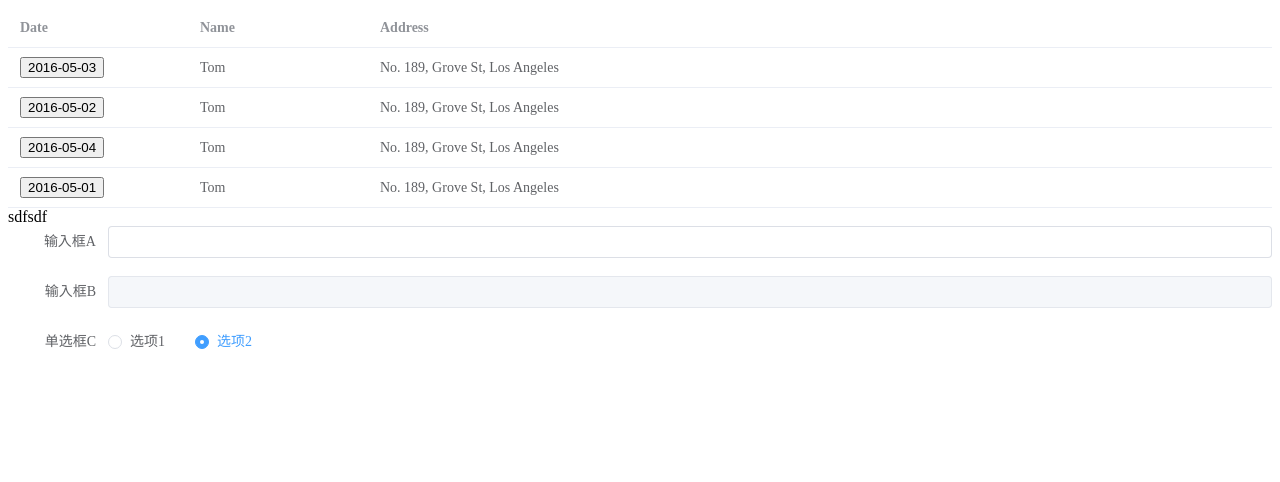
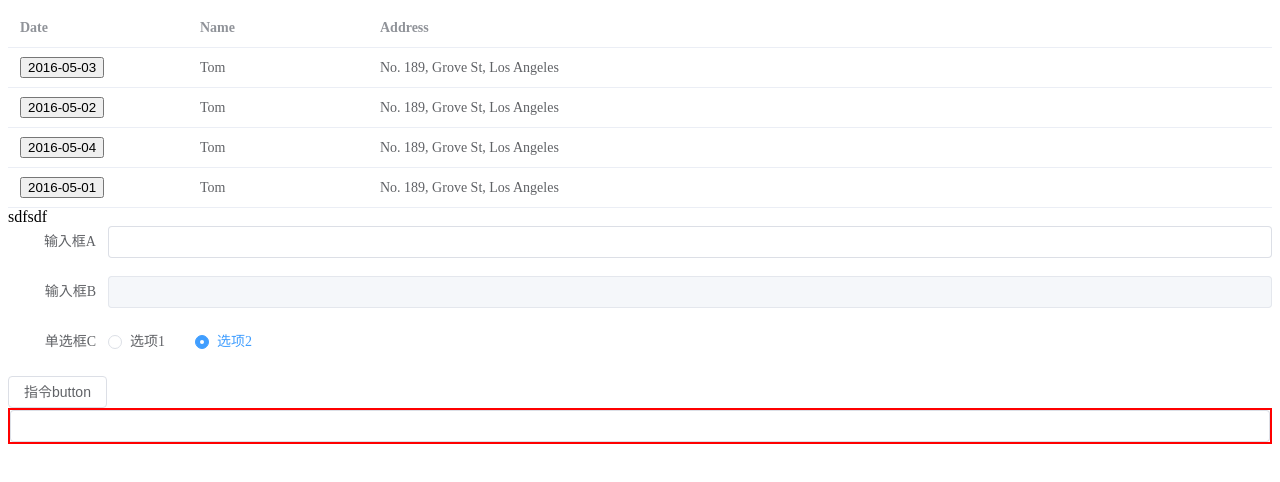
Before and after one commit to qiulinfang/my-vue-app, a Vue app: page / in a window 1280 px wide. Shown: the top 482 px of the page. Built offline with nearby package versions, Linux system fonts and the light colour scheme; no server answers.

Commit message:
vue指令实践

```diff
--- a/components.d.ts
+++ b/components.d.ts
@@ -8,15 +8,19 @@ export {}
 declare module 'vue' {
   export interface GlobalComponents {
     Coin: typeof import('./src/components/coin.vue')['default']
+    Direct: typeof import('./src/components/direct.vue')['default']
+    ElButtom: typeof import('element-plus/es')['ElButtom']
     ElButton: typeof import('element-plus/es')['ElButton']
     ElDrawer: typeof import('element-plus/es')['ElDrawer']
     ElForm: typeof import('element-plus/es')['ElForm']
     ElFormItem: typeof import('element-plus/es')['ElFormItem']
+    ElInpu: typeof import('element-plus/es')['ElInpu']
     ElInput: typeof import('element-plus/es')['ElInput']
     ElRadio: typeof import('element-plus/es')['ElRadio']
     ElRadioGroup: typeof import('element-plus/es')['ElRadioGroup']
     ElTable: typeof import('element-plus/es')['ElTable']
     ElTableColumn: typeof import('element-plus/es')['ElTableColumn']
     HelloWorld: typeof import('./src/components/HelloWorld.vue')['default']
+    Template: typeof import('./src/components/template.vue')['default']
   }
 }
--- a/src/App.vue
+++ b/src/App.vue
@@ -1,16 +1,19 @@
 <template>
   <children :tabledata="tableData"></children>
   <coin></coin>
+  <direct></direct>
 </template>
 
 <script>
 import children from "./children.vue";
 import coin from "./components/coin.vue";
+import direct from "./components/direct.vue";
 
 export default {
   components: {
     children,
     coin,
+    direct,
   },
   data() {
     return {
--- /dev/null
+++ b/src/components/direct.vue
@@ -0,0 +1,21 @@
+<template>
+    <div>
+        <el-button v-click-log="'Hello, Vue! Clicked!'">指令button</el-button>
+        <el-input v-compare-numbers="[10, 20]"></el-input>
+    </div>
+</template>
+
+<script>
+export default {
+    name: 'direct',
+    data() {
+    },
+    mounted() {
+    },
+    methods: {
+    },
+    computed: {},
+    watch: {},
+
+}
+</script>
--- /dev/null
+++ b/src/components/template.vue
@@ -0,0 +1,19 @@
+<template>
+    <div>
+
+    </div>
+</template>
+
+<script>
+export default {
+    data() {
+    },
+    mounted() {
+    },
+    methods: {
+    },
+    computed: {},
+    watch: {},
+
+}
+</script>
--- a/src/main.js
+++ b/src/main.js
@@ -1,6 +1,26 @@
-import { createApp } from 'vue';
-import App from './App.vue';
+import { createApp } from "vue";
+import App from "./App.vue";
 
 const app = createApp(App);
 
-app.mount('#app');
+app.directive("click-log", {
+  // 当被绑定的元素插入到 DOM 中时……
+  mounted: function (el, binding, vnode) {
+    console.log(el);
+    el.addEventListener("click", function () {
+      console.log(binding.value);
+    });
+  },
+});
+
+app.directive("compare-numbers", {
+  // 当被绑定的元素插入到 DOM 中时……
+  mounted: function (el, binding) {
+    const [num1, num2] = binding.value;
+    if (num1 !== num2) {
+      el.style.border = "2px solid red";
+    }
+  },
+});
+
+app.mount("#app");
```
